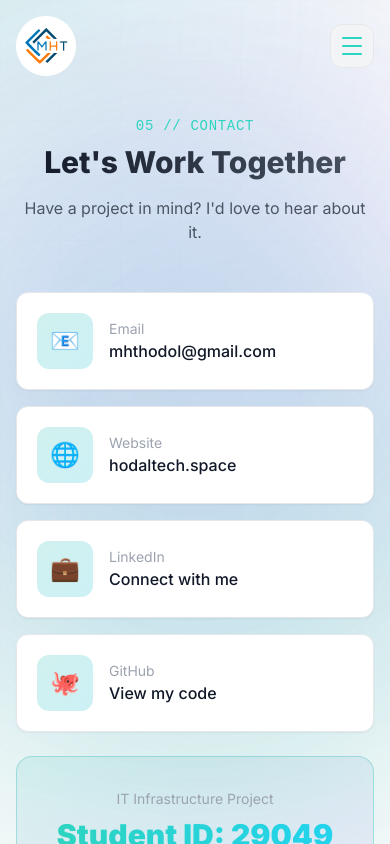
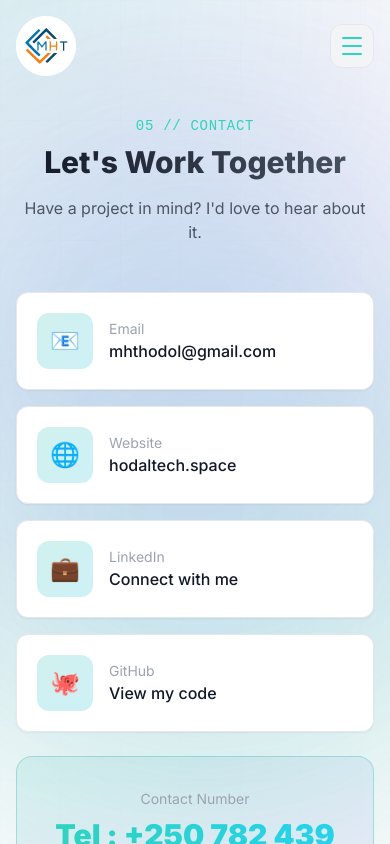
Before and after one commit to Hodal66/hodal_updated_portifolio, a React (Vite) app: page / in a window 390 px wide. Both pictures are taken after a click on the button "Get In Touch". Shown: the top 844 px of the page. Built offline with nearby package versions, Linux system fonts and the light colour scheme; the HTML template or start-up script is replaced by a standard one.

Commit message:
We have updated the Telephone Number

```diff
--- a/src/components/ContactSection.jsx
+++ b/src/components/ContactSection.jsx
@@ -274,9 +274,8 @@ const ContactSection = () => {
                 ? 'bg-gradient-to-br from-primary-500/10 to-violet-500/10 border border-primary-500/20'
                 : 'bg-gradient-to-br from-primary-500/10 to-violet-500/10 border border-primary-500/30'
             }`}>
-              <span className={`text-sm block mb-2 ${isDark ? 'text-gray-500' : 'text-gray-400'}`}>{t('contact.itProject')}</span>
-              <span className="block text-3xl sm:text-4xl font-black gradient-text mb-2">{t('nav.studentId')}: {config.studentId}</span>
-              <span className={isDark ? 'text-gray-400' : 'text-gray-500'}>{t('about.domain')}: {config.domain}</span>
+              <span className={`text-sm block mb-2 ${isDark ? 'text-gray-500' : 'text-gray-400'}`}>{t('Contact Number')}</span>
+              <span className="block text-3xl sm:text-4xl font-black gradient-text mb-2">{t('Tel : +250 782 439 775')}</span>
             </div>
           </div>
 
```
